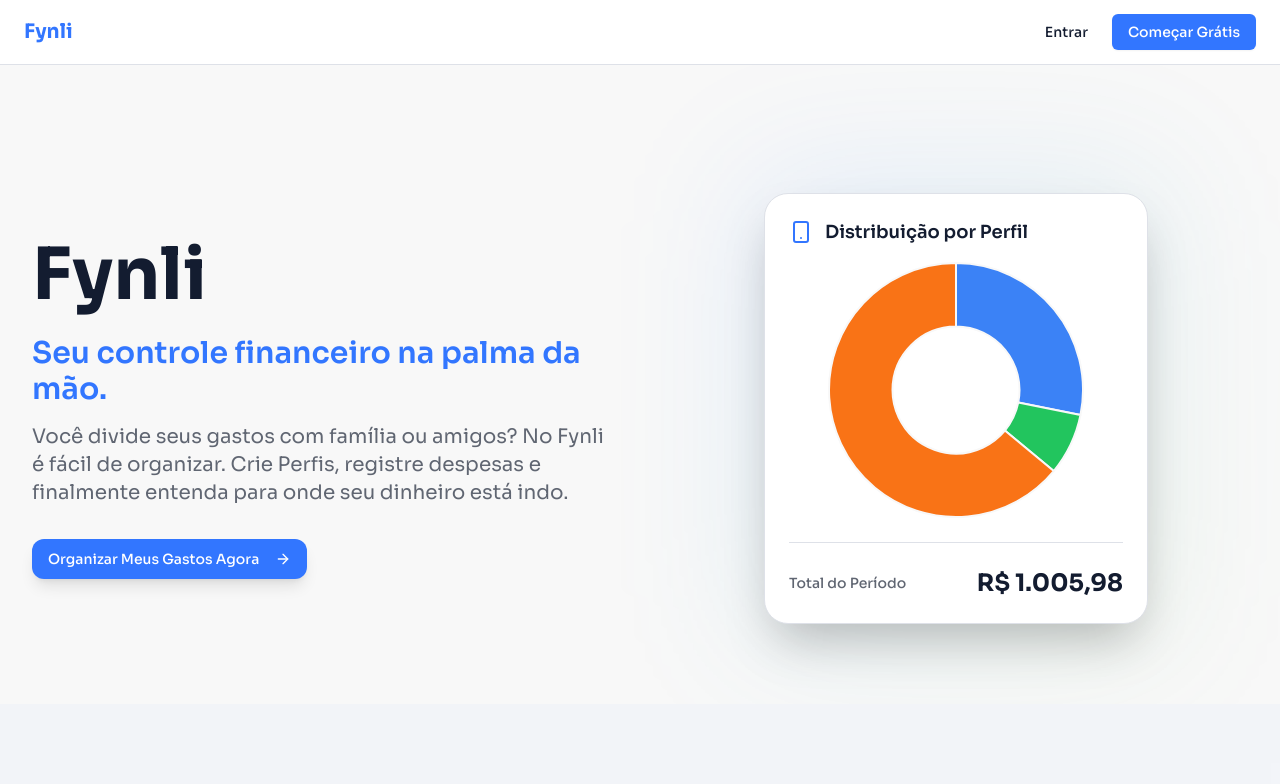
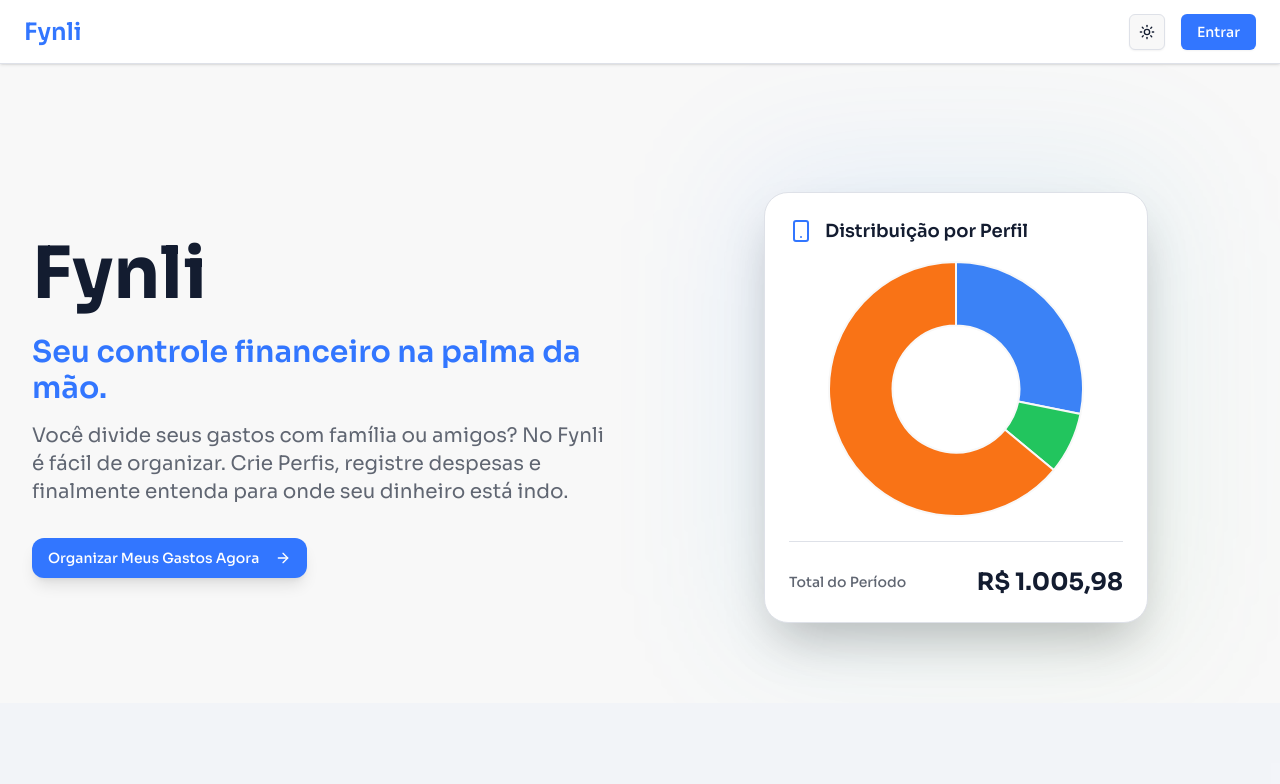
Before and after one commit to Thomgomes/fynli, a Next.js app: page /demo in a window 1280 px wide. Shown: the top 784 px of the page. Built offline with nearby package versions, Linux system fonts and the light colour scheme; no server answers.

Commit message:
fix: header demo

```diff
--- a/app/demo/page.tsx
+++ b/app/demo/page.tsx
@@ -28,38 +28,9 @@ import {
   AccordionItem,
   AccordionTrigger,
 } from "@/components/ui/accordion";
+import { DemoHeader } from "@/components/dashboard/headerDemo";
 
-// --- Componente de Ação do Cabeçalho (com Verificação de Auth) ---
-function HeaderActions() {
-  const { user, isLoading } = useAuth();
-
-  if (isLoading) {
-    return <Skeleton className="h-10 w-28" />;
-  }
-
-  if (user) {
-    return (
-      <Button asChild>
-        <Link href="/dashboard">Aceder ao Dashboard</Link>
-      </Button>
-    );
-  }
-
-  return (
-    <div className="flex gap-2">
-      <Button variant="ghost" asChild>
-        <Link href="/auth">Entrar</Link>
-      </Button>
-      <Button asChild>
-        <Link href="/auth">Começar Grátis</Link>
-      </Button>
-    </div>
-  );
-}
-
-// --- Componente Principal da Página de Demonstração ---
 export default function DemoPage() {
-  // Não precisamos mais de 'useRef' ou 'useInView'
 
   const features = [
     {
@@ -125,14 +96,7 @@ export default function DemoPage() {
   return (
     <div className="flex flex-col min-h-screen bg-background text-foreground">
       {/* --- Cabeçalho --- */}
-      <header className="sticky top-0 z-50 w-full border-b bg-card/95 backdrop-blur-sm">
-        <div className="container mx-auto h-16 flex items-center justify-between px-4 md:px-6">
-          <Link href="/" className="flex items-center gap-2">
-            <h1 className="text-xl font-bold text-primary">Fynli</h1>
-          </Link>
-          <HeaderActions />
-        </div>
-      </header>
+      <DemoHeader />
 
       {/* --- Seção Hero --- */}
       <main className="flex-1">
--- a/components/dashboard/header.tsx
+++ b/components/dashboard/header.tsx
@@ -45,7 +45,7 @@ export function DashboardHeader({ onAddExpenseClick }: DashboardHeaderProps) {
     <header className="sticky top-0 z-30 flex h-16 items-center justify-between gap-4 border-b bg-card px-6 shadow-sm">
       <div>
         <h1 className="hidden md:block text-2xl font-semibold text-foreground">Dashboard</h1>
-        <h1 className="md:hidden block text-2xl font-semibold text-primary">Fynli</h1>
+        <Link href={'/demo'} className="md:hidden block text-2xl font-semibold text-primary">Fynli</Link>
 
       </div>
 
--- /dev/null
+++ b/components/dashboard/headerDemo.tsx
@@ -0,0 +1,106 @@
+"use client";
+
+import { Settings, LogOut } from "lucide-react";
+import { Button } from "@/components/ui/button";
+import { Avatar, AvatarFallback, AvatarImage } from "@/components/ui/avatar";
+import {
+  DropdownMenu,
+  DropdownMenuContent,
+  DropdownMenuItem,
+  DropdownMenuLabel,
+  DropdownMenuSeparator,
+  DropdownMenuTrigger,
+} from "@/components/ui/dropdown-menu";
+import Link from "next/link";
+import { useAuth } from "@/contexts/AuthContext";
+import { ThemeButton } from "../themeButton";
+
+export function DemoHeader() {
+  const { user, signOut } = useAuth();
+
+  const getUserInitials = () => {
+    const name =
+      user?.user_metadata?.display_name || user?.user_metadata?.full_name;
+    if (name) {
+      const parts = name.split(" ");
+      if (parts.length > 1) {
+        return `${parts[0][0]}${parts[parts.length - 1][0]}`.toUpperCase();
+      }
+      return name.substring(0, 2).toUpperCase();
+    }
+    return user?.email?.charAt(0).toUpperCase() || "U";
+  };
+
+  const displayName =
+    user?.user_metadata?.display_name ||
+    user?.user_metadata?.full_name ||
+    user?.email;
+
+  return (
+    <header className="sticky top-0 z-30 flex h-16 items-center justify-between gap-4 border-b bg-card px-4 sm:px-6 shadow-sm">
+      <div>
+        <Link href="/" className="text-2xl font-semibold text-primary">
+          Fynli
+        </Link>
+      </div>
+
+      <div className="flex items-center gap-2 sm:gap-4">
+        <ThemeButton />
+
+        {user ? (
+          <DropdownMenu>
+            <DropdownMenuTrigger asChild>
+              <Button variant="ghost" className="relative h-9 w-9 rounded-full">
+                <Avatar className="h-9 w-9">
+                  <AvatarImage
+                    src={user?.user_metadata?.avatar_url || ""}
+                    alt="Avatar do usuário"
+                  />
+                  <AvatarFallback className="bg-primary text-primary-foreground">
+                    {getUserInitials()}
+                  </AvatarFallback>
+                </Avatar>
+              </Button>
+            </DropdownMenuTrigger>
+            <DropdownMenuContent className="w-56" align="end" forceMount>
+              <DropdownMenuLabel className="font-normal">
+                <div className="flex flex-col space-y-1">
+                  <p className="text-sm font-medium leading-none">
+                    {displayName}
+                  </p>
+                  <p className="text-xs leading-none text-muted-foreground">
+                    {user?.email}
+                  </p>
+                </div>
+              </DropdownMenuLabel>
+              <DropdownMenuSeparator />
+              <Link href="/dashboard">
+                <DropdownMenuItem className="gap-2 cursor-pointer">
+                  Aceder ao Dashboard
+                </DropdownMenuItem>
+              </Link>
+              <Link href="/dashboard/settings/profile">
+                <DropdownMenuItem className="gap-2 cursor-pointer">
+                  <Settings className="h-4 w-4" />
+                  Configurações
+                </DropdownMenuItem>
+              </Link>
+              <DropdownMenuSeparator />
+              <DropdownMenuItem
+                className="gap-2 text-destructive cursor-pointer"
+                onClick={signOut}
+              >
+                <LogOut className="h-4 w-4" />
+                Sair
+              </DropdownMenuItem>
+            </DropdownMenuContent>
+          </DropdownMenu>
+        ) : (
+          <Button asChild>
+            <Link href="/auth">Entrar</Link>
+          </Button>
+        )}
+      </div>
+    </header>
+  );
+}
```
